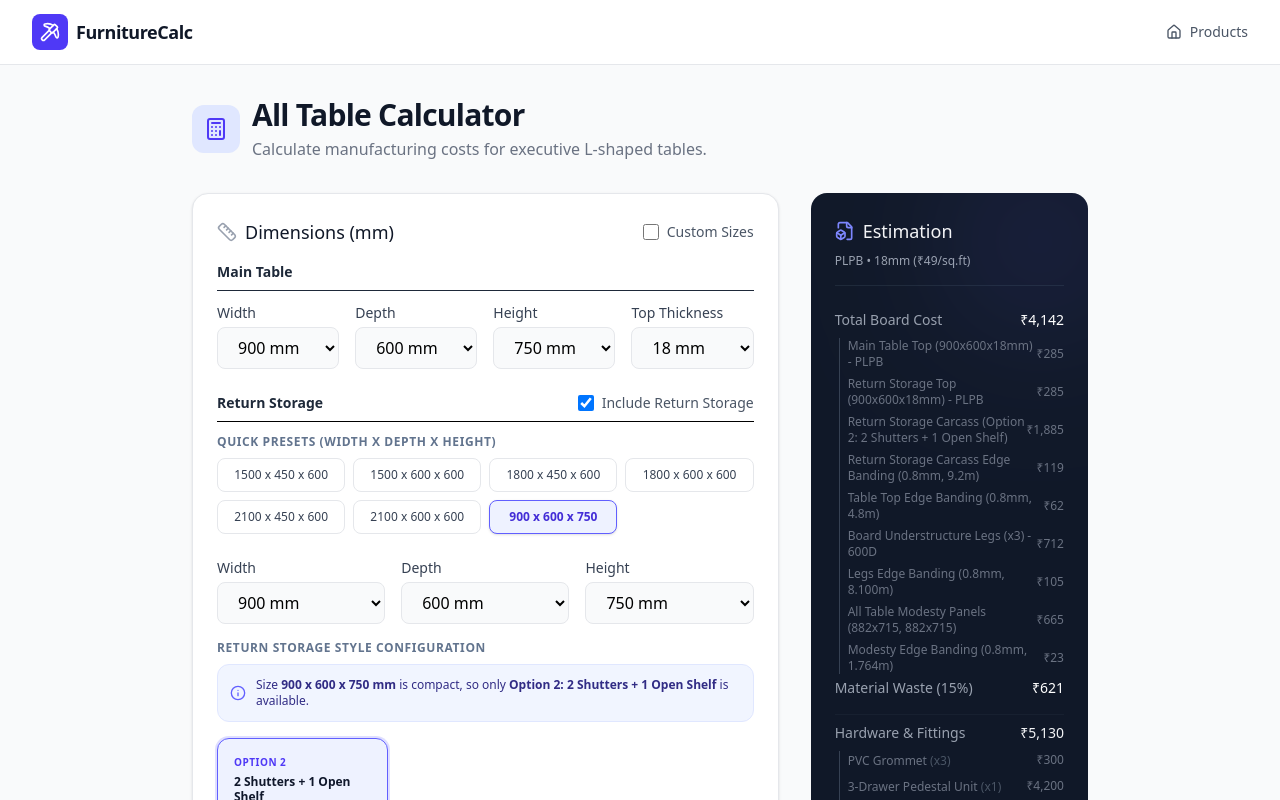
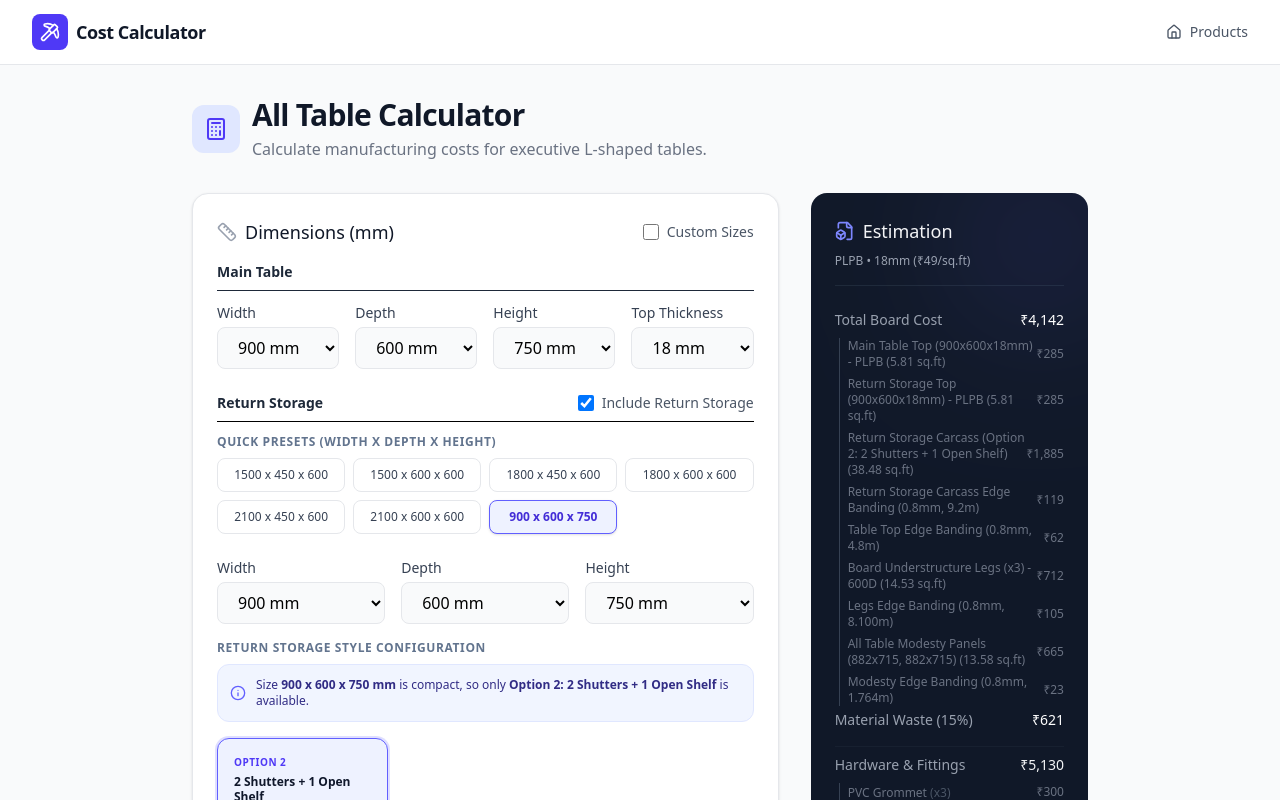
Before and after one commit to rathoresangeeta217-boop/COST-MADE, a React (Vite) app: page /calculator/l-shape-table in a window 1280 px wide. Shown: the top 800 px of the page. Built offline with nearby package versions, Linux system fonts and the light colour scheme.

Commit message:
feat: display board area and update app branding
- Add board area (sq.ft) to output summaries and tables in calculators.
- Rename "Furniture Cost Calculator" to "Cost Calculator" across the UI.
- Update app navigation item label for consistency.

```diff
--- a/index.html
+++ b/index.html
@@ -3,7 +3,7 @@
   <head>
     <meta charset="UTF-8" />
     <meta name="viewport" content="width=device-width, initial-scale=1.0" />
-    <title>My Google AI Studio App</title>
+    <title>Cost Calculator</title>
   </head>
   <body>
     <div id="root"></div>
--- a/metadata.json
+++ b/metadata.json
@@ -1,5 +1,5 @@
 {
-  "name": "Furniture Cost Calculator",
+  "name": "Cost Calculator",
   "description": "Calculate manufacturing and material costs for furniture products, currently featuring Pedestal Units.",
   "requestFramePermissions": [],
   "majorCapabilities": ["MAJOR_CAPABILITY_SERVER_SIDE_GEMINI_API"]
--- a/src/components/Layout.tsx
+++ b/src/components/Layout.tsx
@@ -10,7 +10,7 @@ export default function Layout() {
             <div className="bg-indigo-600 text-white p-2 rounded-lg group-hover:bg-indigo-700 transition-colors">
               <Pickaxe className="w-5 h-5" />
             </div>
-            <span className="font-semibold text-lg tracking-tight">FurnitureCalc</span>
+            <span className="font-semibold text-lg tracking-tight">Cost Calculator</span>
           </Link>
           <nav>
             <Link
@@ -30,7 +30,7 @@ export default function Layout() {
 
       <footer className="bg-white border-t border-gray-200 mt-auto">
         <div className="max-w-7xl mx-auto px-4 sm:px-6 lg:px-8 py-6 text-center text-sm text-gray-500">
-          &copy; {new Date().getFullYear()} Furniture Cost Calculator. All rights reserved.
+          &copy; {new Date().getFullYear()} Cost Calculator. All rights reserved.
         </div>
       </footer>
     </div>
--- a/src/pages/CustomStorageCalculator.tsx
+++ b/src/pages/CustomStorageCalculator.tsx
@@ -853,6 +853,7 @@ export default function CustomStorageCalculator() {
       ["Overall Size", `${width}mm (W) x ${depth}mm (D) x ${height}mm (H)`],
       ["Number of Bays/Columns", `${numBays} Column compartments`],
       ["Primary Carcass Board", `${activeBoard.name} (${boardThickness}mm)`],
+      ["Total Board Area (Sq.Ft)", `${calcData.totals.boardsSqFt.toFixed(2)} sq.ft`],
       ["Laminate/Mica Finish", `Inner: ${innerMica}mm, Outer: ${outerMica}mm`],
       ["Quality Tier", `${quality.toUpperCase()}`],
       ["Support Base Legs", `${supportLegsCount} pcs`],
@@ -942,6 +943,7 @@ export default function CustomStorageCalculator() {
       { Parameter: "Overall Height (mm)", Value: height },
       { Parameter: "Bays count", Value: numBays },
       { Parameter: "Board Material", Value: activeBoard.name },
+      { Parameter: "Total Board Area (Sq.Ft)", Value: calcData.totals.boardsSqFt.toFixed(2) },
       { Parameter: "Board Thickness (mm)", Value: boardThickness },
       { Parameter: "Quality Tier", Value: quality.toUpperCase() },
       { Parameter: "Inner Mica", Value: innerMica },
--- a/src/pages/LShapeTableCalculator.tsx
+++ b/src/pages/LShapeTableCalculator.tsx
@@ -222,17 +222,19 @@ export function calculateLShapeCost({
   }
   const micaSuffix = micaLabels.length > 0 ? ` with Mica (${micaLabels.join(" + ")})` : "";
 
+  const mainTopSqFt = mainTopAreaSqMm / 92903.04;
   const bDetails = [
     {
-      label: `Main Table Top (${mainWidth}x${mainDepth}x${displayThickness}mm) - ${displayMaterialName}${micaSuffix}`,
-      cost: Math.round((mainTopAreaSqMm / 92903.04) * topRate),
+      label: `Main Table Top (${mainWidth}x${mainDepth}x${displayThickness}mm) - ${displayMaterialName}${micaSuffix} (${mainTopSqFt.toFixed(2)} sq.ft)`,
+      cost: Math.round(mainTopSqFt * topRate),
     },
   ];
 
   if (includeReturnStorage) {
+    const returnTopSqFt = returnTopAreaSqMm / 92903.04;
     bDetails.push({
-      label: `Return Storage Top (${returnWidth}x${returnDepth}x${displayThickness}mm) - ${displayMaterialName}${micaSuffix}`,
-      cost: Math.round((returnTopAreaSqMm / 92903.04) * topRate),
+      label: `Return Storage Top (${returnWidth}x${returnDepth}x${displayThickness}mm) - ${displayMaterialName}${micaSuffix} (${returnTopSqFt.toFixed(2)} sq.ft)`,
+      cost: Math.round(returnTopSqFt * topRate),
     });
   }
 
@@ -360,11 +362,12 @@ export function calculateLShapeCost({
     }
 
     returnCarcassAreaSqMm = bottomArea + backArea + verticalsArea + shelvesArea + shuttersArea;
-    const carcassCost = (returnCarcassAreaSqMm / 92903.04) * (board.costPerSqFt + totalMicaRate);
+    const carcassAreaSqFt = returnCarcassAreaSqMm / 92903.04;
+    const carcassCost = carcassAreaSqFt * (board.costPerSqFt + totalMicaRate);
 
     bCostTotal += carcassCost;
     bDetails.push({
-      label: `Return Storage Carcass (${desc})${micaSuffix}`,
+      label: `Return Storage Carcass (${desc})${micaSuffix} (${carcassAreaSqFt.toFixed(2)} sq.ft)`,
       cost: Math.round(carcassCost),
     });
 
@@ -486,10 +489,11 @@ export function calculateLShapeCost({
       ? Math.max(mainLegDepth, retLegDepth)
       : mainLegDepth;
     const legAreaSqMm = legCount * (effectiveDepth * height);
-    const legsCost = (legAreaSqMm / 92903.04) * (board.costPerSqFt + totalMicaRate);
+    const legAreaSqFt = legAreaSqMm / 92903.04;
+    const legsCost = legAreaSqFt * (board.costPerSqFt + totalMicaRate);
     bCostTotal += legsCost;
     bDetails.push({
-      label: `Board Understructure Legs (x${legCount}) - ${effectiveDepth}D${micaSuffix}`,
+      label: `Board Understructure Legs (x${legCount}) - ${effectiveDepth}D${micaSuffix} (${legAreaSqFt.toFixed(2)} sq.ft)`,
       cost: Math.round(legsCost),
     });
 
@@ -603,8 +607,8 @@ export function calculateLShapeCost({
       bCostTotal += modCost;
       bDetails.push({
         label: includeReturnStorage
-          ? `All Table Modesty Panels (${mainModestyWidth}x${modestyHeight}, ${returnModestyWidth}x${modestyHeight})${micaSuffix}`
-          : `Main Modesty Panel (${mainModestyWidth}x${modestyHeight})${micaSuffix}`,
+          ? `All Table Modesty Panels (${mainModestyWidth}x${modestyHeight}, ${returnModestyWidth}x${modestyHeight})${micaSuffix} (${modestyAreaSqFt.toFixed(2)} sq.ft)`
+          : `Main Modesty Panel (${mainModestyWidth}x${modestyHeight})${micaSuffix} (${modestyAreaSqFt.toFixed(2)} sq.ft)`,
         cost: Math.round(modCost),
       });
 
@@ -694,10 +698,11 @@ export function calculateLShapeCost({
       (drawerWidth * drawerDepth)
     );
 
-    const drawerBoardCost = (drawerAreaSqMm / 92903.04) * (board.costPerSqFt + totalMicaRate);
+    const drawerAreaSqFt = drawerAreaSqMm / 92903.04;
+    const drawerBoardCost = drawerAreaSqFt * (board.costPerSqFt + totalMicaRate);
     bCostTotal += drawerBoardCost;
     bDetails.push({
-      label: `Drawers (${drawerCount}x) Board${micaSuffix}`,
+      label: `Drawers (${drawerCount}x) Board${micaSuffix} (${drawerAreaSqFt.toFixed(2)} sq.ft)`,
       cost: Math.round(drawerBoardCost),
     });
 
@@ -1828,6 +1833,7 @@ export default function LShapeTableCalculator() {
           "Board Material",
           `${board.name} (Rs. ${getTopRate(board.id, board.costPerSqFt, topThickness, quality)}/sq.ft)`,
         ],
+        ["Total Board Area", `${totalSqFt} sq.ft`],
         ["Inner Mica / Laminate", innerMica === "none" ? "None" : `${innerMica} mm (Rs. ${innerMica === "0.8" ? 35 : 56}/sq.ft)`],
         ["Outer Mica / Laminate", outerMica === "none" ? "None" : `${outerMica} mm (Rs. ${outerMica === "0.8" ? 35 : 56}/sq.ft)`]
       );
@@ -1972,6 +1978,7 @@ export default function LShapeTableCalculator() {
         "Board Material",
         `${board.name} (Rs. ${getTopRate(board.id, board.costPerSqFt, topThickness, quality)}/sq.ft)`,
       ],
+      ["Total Board Area", `${totalSqFt} sq.ft`],
       ["Inner Mica / Laminate", innerMica === "none" ? "None" : `${innerMica} mm (Rs. ${innerMica === "0.8" ? 35 : 56}/sq.ft)`],
       ["Outer Mica / Laminate", outerMica === "none" ? "None" : `${outerMica} mm (Rs. ${outerMica === "0.8" ? 35 : 56}/sq.ft)`],
       ["Understructure", legType.name],
@@ -2152,6 +2159,7 @@ export default function LShapeTableCalculator() {
       "Return Desk (WxDxH mm)",
       "Top Thickness",
       "Understructure",
+      "Total Board Area (sq.ft)",
       "Cost Price (Rs)",
     ]);
 
@@ -2221,6 +2229,7 @@ export default function LShapeTableCalculator() {
                 `None`,
                 `${t}mm`,
                 exportLeg,
+                res.totalSqFt,
                 res.totalCost,
               ]);
             }
@@ -2265,6 +2274,7 @@ export default function LShapeTableCalculator() {
                   `${rw}x${rd}x${750}`,
                   `${t}mm`,
                   exportLeg,
+                  res.totalSqFt,
                   res.totalCost,
                 ]);
               }
--- a/src/pages/PedestalCalculator.tsx
+++ b/src/pages/PedestalCalculator.tsx
@@ -720,6 +720,7 @@ export default function PedestalCalculator() {
         ["Dimensions (W x H x D)", `${width} mm x ${height} mm x ${depth} mm`],
         ["Style", typeName],
         ["Board Material", `${board.name} (Rs. ${getBoardRate(boardId, board.costPerSqFt, boardThickness, quality)}/sq.ft)`],
+        ["Total Board Area", `${totalSqFt} sq.ft`],
         ["Board Thickness", `${boardThickness} mm`],
         ["Inner Mica / Laminate", innerMica === "none" ? "None" : `${innerMica} mm (Rs. ${innerMica === "0.8" ? 35 : 56}/sq.ft)`],
         ["Outer Mica / Laminate", outerMica === "none" ? "None" : `${outerMica} mm (Rs. ${outerMica === "0.8" ? 35 : 56}/sq.ft)`],
@@ -824,6 +825,7 @@ export default function PedestalCalculator() {
       ["Dimensions (W x H x D)", `${width} mm x ${height} mm x ${depth} mm`],
       ["Style", typeName],
       ["Board Material", `${board.name} (Rs. ${getBoardRate(boardId, board.costPerSqFt, boardThickness, quality)}/sq.ft)`],
+      ["Total Board Area", `${totalSqFt} sq.ft`],
       ["Board Thickness", `${boardThickness} mm`],
       ["Inner Mica / Laminate", innerMica === "none" ? "None" : `${innerMica} mm (Rs. ${innerMica === "0.8" ? 35 : 56}/sq.ft)`],
       ["Outer Mica / Laminate", outerMica === "none" ? "None" : `${outerMica} mm (Rs. ${outerMica === "0.8" ? 35 : 56}/sq.ft)`],
@@ -991,6 +993,7 @@ export default function PedestalCalculator() {
       "Board Material",
       "Dimensions (WxHxD mm)",
       "Style / Configuration",
+      "Total Board Area (sq.ft)",
       "Cost Price (Rs)",
     ]);
 
@@ -1039,6 +1042,7 @@ export default function PedestalCalculator() {
                   board.name,
                   w + "x" + h + "x" + d,
                   t.name,
+                  res.totalSqFt,
                   res.totalCost,
                 ]);
               }
@@ -1078,6 +1082,7 @@ export default function PedestalCalculator() {
                       board.name,
                       w + "x" + h + "x" + d,
                       wsName,
+                      res.totalSqFt,
                       res.totalCost,
                     ]);
                   }
@@ -1108,6 +1113,7 @@ export default function PedestalCalculator() {
                     board.name,
                     w + "x" + h + "x" + d,
                     wsName,
+                    res.totalSqFt,
                     res.totalCost,
                   ]);
                 }
--- a/src/pages/WorkstationCalculator.tsx
+++ b/src/pages/WorkstationCalculator.tsx
@@ -224,7 +224,7 @@ export function calculateWorkstationCost({
 
   const bDetails = [
     {
-      label: `Table Top (${width}x${depth}x${displayThickness}mm) - ${displayMaterialName}${micaSuffix}`,
+      label: `Table Top (${width}x${depth}x${displayThickness}mm) - ${displayMaterialName}${micaSuffix} (${(topAreaSqMm / 92903.04).toFixed(2)} sq.ft)`,
       cost: Math.round(topCost),
     },
   ];
@@ -273,10 +273,11 @@ export function calculateWorkstationCost({
     }
 
     const sideLegAreaSqMm = 2 * (legDepth * height);
-    const legsCost = (sideLegAreaSqMm / 92903.04) * (board.costPerSqFt + totalMicaRate);
+    const sideLegAreaSqFt = sideLegAreaSqMm / 92903.04;
+    const legsCost = sideLegAreaSqFt * (board.costPerSqFt + totalMicaRate);
     bCostTotal += legsCost;
     bDetails.push({
-      label: `Board Side Legs (x2) - ${legDepth}D${micaSuffix}`,
+      label: `Board Side Legs (x2) - ${legDepth}D${micaSuffix} (${sideLegAreaSqFt.toFixed(2)} sq.ft)`,
       cost: Math.round(legsCost),
     });
 
@@ -379,7 +380,7 @@ export function calculateWorkstationCost({
       modCost = modestyAreaSqFt * (board.costPerSqFt + totalMicaRate);
       bCostTotal += modCost;
       bDetails.push({
-        label: `Modesty Panel (${modestyWidth}x${modestyHeight})${micaSuffix}`,
+        label: `Modesty Panel (${modestyWidth}x${modestyHeight})${micaSuffix} (${modestyAreaSqFt.toFixed(2)} sq.ft)`,
         cost: Math.round(modCost),
       });
 
@@ -413,7 +414,7 @@ export function calculateWorkstationCost({
     if (screenId === "board") {
       sCost = sAreaSqFt * (board.costPerSqFt + totalMicaRate);
       bCostTotal += sCost;
-      bDetails.push({ label: `Board Partition${micaSuffix}`, cost: Math.round(sCost) });
+      bDetails.push({ label: `Board Partition${micaSuffix} (${sAreaSqFt.toFixed(2)} sq.ft)`, cost: Math.round(sCost) });
     } else {
       sCost = sAreaSqFt * screenType.costPerSqFt;
     }
@@ -495,10 +496,11 @@ export function calculateWorkstationCost({
       (drawerWidth * drawerDepth)
     );
 
-    const drawerBoardCost = (drawerAreaSqMm / 92903.04) * (board.costPerSqFt + totalMicaRate);
+    const drawerAreaSqFt = drawerAreaSqMm / 92903.04;
+    const drawerBoardCost = drawerAreaSqFt * (board.costPerSqFt + totalMicaRate);
     bCostTotal += drawerBoardCost;
     bDetails.push({
-      label: `Drawers (${drawerCount}x) Board${micaSuffix}`,
+      label: `Drawers (${drawerCount}x) Board${micaSuffix} (${drawerAreaSqFt.toFixed(2)} sq.ft)`,
       cost: Math.round(drawerBoardCost),
     });
 
@@ -868,6 +870,7 @@ export default function WorkstationCalculator() {
           "Board Material",
           `${board.name} (Rs. ${getTopRate(board.id, board.costPerSqFt, topThickness, quality)}/sq.ft)`,
         ],
+        ["Total Board Area", `${totalSqFt} sq.ft`],
         ["Inner Mica / Laminate", innerMica === "none" ? "None" : `${innerMica} mm (Rs. ${innerMica === "0.8" ? 35 : 56}/sq.ft)`],
         ["Outer Mica / Laminate", outerMica === "none" ? "None" : `${outerMica} mm (Rs. ${outerMica === "0.8" ? 35 : 56}/sq.ft)`]
       );
@@ -998,6 +1001,7 @@ export default function WorkstationCalculator() {
       "Dimensions (WxDxH mm)",
       "Top Thickness",
       "Understructure",
+      "Total Board Area (sq.ft)",
       "Cost Price (Rs)",
     ]);
 
@@ -1062,6 +1066,7 @@ export default function WorkstationCalculator() {
               `${w}x${d}x${750}`,
               `${t}mm`,
               exportLeg,
+              res.totalSqFt,
               res.totalCost,
             ]);
           }
--- a/src/types.ts
+++ b/src/types.ts
@@ -16,7 +16,7 @@ export const PRODUCTS: Product[] = [
   },
   {
     id: 'workstation',
-    name: 'Table',
+    name: 'Workstation',
     description: 'Calculate manufacturing and material costs for linear office tables, including screens and wire management.',
     imageUrl: 'https://images.unsplash.com/photo-1533090161767-e6ffed986c88?auto=format&fit=crop&q=80&w=800',
     path: '/calculator/workstation',
```
